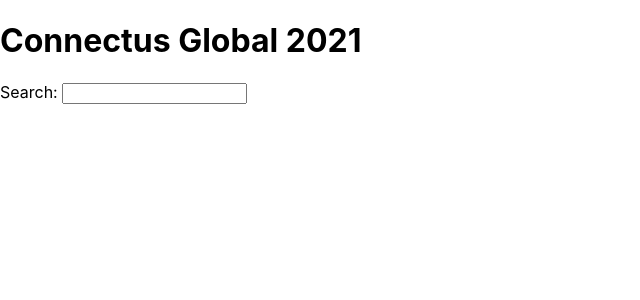
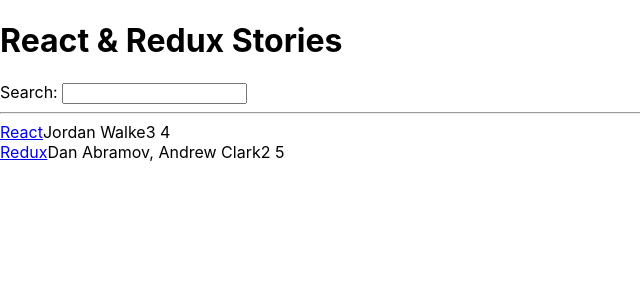
Before and after one commit to MaheswariSubburaj/react-test, a React (Create React App) app: page / in a window 1280 px wide. Shown: the top 300 px of the page, without its empty margins (0-640 px from the left). Built offline with nearby package versions, Linux system fonts and the light colour scheme.

Commit message:
Array map funtion.

```diff
--- a/src/App.js
+++ b/src/App.js
@@ -1,18 +1,49 @@
 import React from 'react';
 
-function getTitle(title) {
-return title;
-}
+const list = [
+  {
+    title: "React",
+    url: "https://reactjs.org/",
+    author: "Jordan Walke",
+    num_comments: 3,
+    points: 4,
+    objectID: 0
+  },
+  {
+    title: "Redux",
+    url: "https://redux.js.org/",
+    author: "Dan Abramov, Andrew Clark",
+    num_comments: 2,
+    points: 5,
+    objectID: 1
+  }
+];
+
 
 function App() {
 
   return (
     <div>
-      <h1>Connectus Global {getTitle(2021)}</h1>
+      <h1>React & Redux Stories</h1>
 
       <label htmlFor="search">Search: </label>
       <input id="search" type="text" />
-  </div>
+
+      <hr/>
+
+      {list.map(item => {
+        return (
+          <div key ={item.objectID}>
+            <span>
+              <a href={item.url}>{item.title}</a>
+            </span>
+            <span>{item.author}</span>
+            <span>{item.num_comments} </span>
+            <span>{item.points} </span>
+          </div>
+        )
+      })}
+      </div>
   );
 }
 
```
